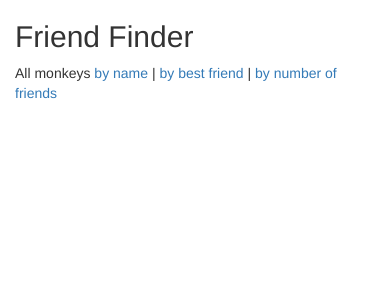
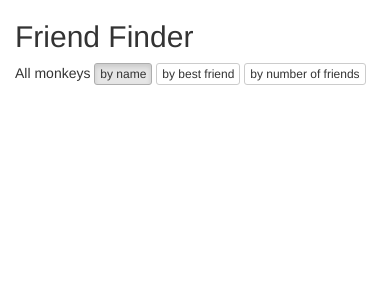
Before and after one commit to eugene-doe/MonkeyBook, a Flask app: page /list in a window 390 px wide. Shown: the part 94-394 px from the top of the page. Run offline with Flask 2, Linux system fonts and the light colour scheme; the visitor is signed in with stand-in values (Sample User, id 1); data that the repository does not hold is empty; some libraries are stand-ins or nearby versions.

Commit message:
Bootstrap buttons in monkey list, profile responsiveness improvement

```diff
--- a/MonkeyBook/templates/list.html
+++ b/MonkeyBook/templates/list.html
@@ -6,9 +6,12 @@
     <div id="monkey_list">
         <p>
             All monkeys
-            <a href="{{ url_for('list') }}">by name</a> |
-            <a href="{{ url_for('list', order='best_friend') }}">by best friend</a> |
-            <a href="{{ url_for('list', order='friends') }}">by number of friends</a>
+            <a href="{{ url_for('list') }}"
+                class="btn btn-default btn-xs {% if order == None %}active{% endif %}" role="button">by name</a>
+            <a href="{{ url_for('list', order='best_friend') }}"
+                class="btn btn-default btn-xs {% if order == 'best_friend' %}active{% endif %}" role="button">by best friend</a>
+            <a href="{{ url_for('list', order='friends') }}"
+                class="btn btn-default btn-xs {% if order == 'friends' %}active{% endif %}" role="button">by number of friends</a>
         </p>
 
         {{ macros.render_monkeys(monkeys.items) }}
--- a/MonkeyBook/templates/profile.html
+++ b/MonkeyBook/templates/profile.html
@@ -3,10 +3,10 @@
 
 {% block container %}
     <div id="profile" class="row">
-        <div class="col-sm-3 h1">
+        <div class="col-sm-4 col-md-3 h1">
             <img src="../static/img/suzanne_200px.png" alt="Profile picture" title="Real user profile pictures were out of scope this time :)" class="img-circle">
         </div>
-        <div class="col-sm-9">
+        <div class="col-sm-8 col-md-9">
             <h1>
                 {{ monkey.first_name }} {{ monkey.last_name }}
                 {% if monkey == monkey_self %}
```
